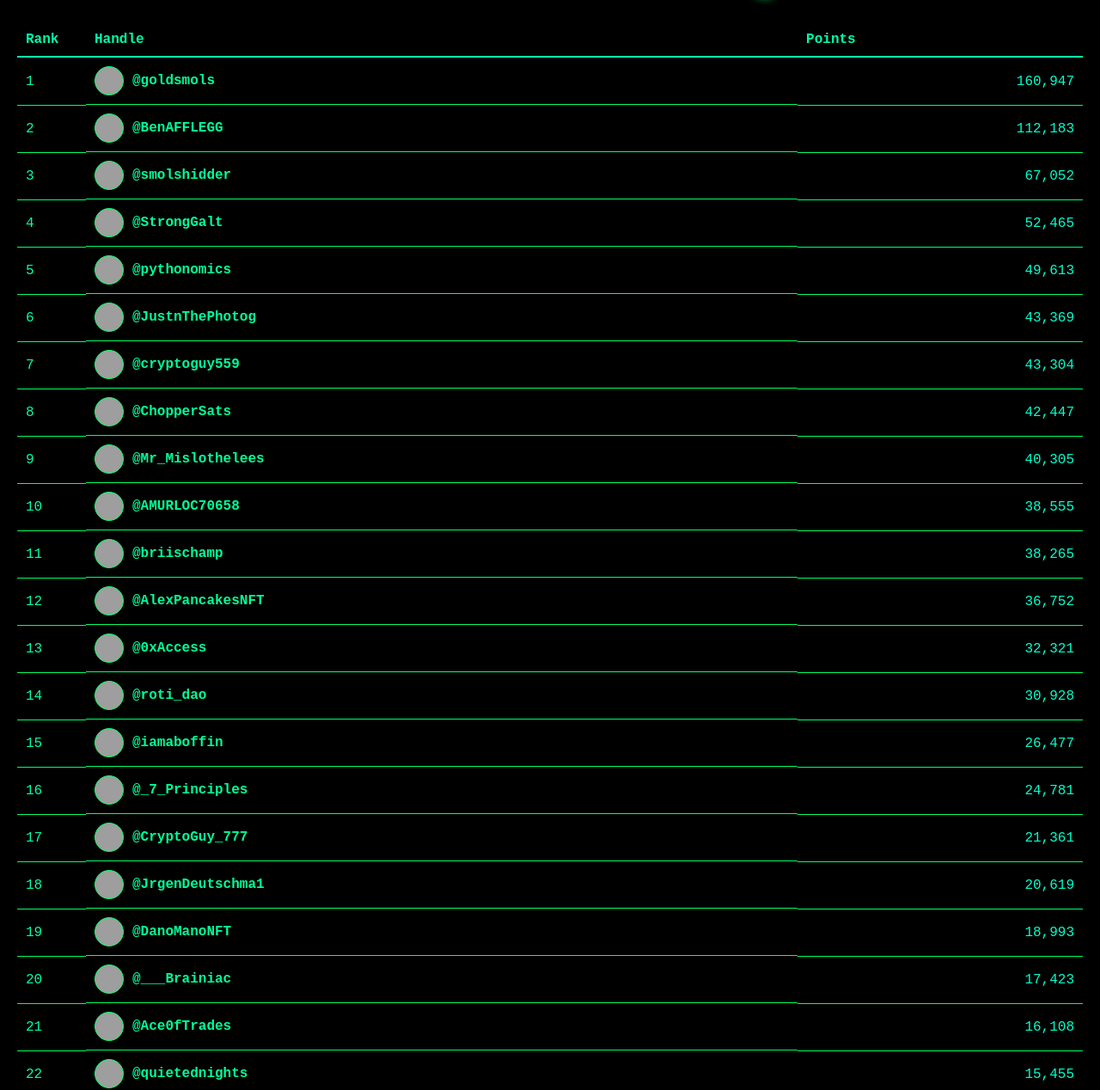
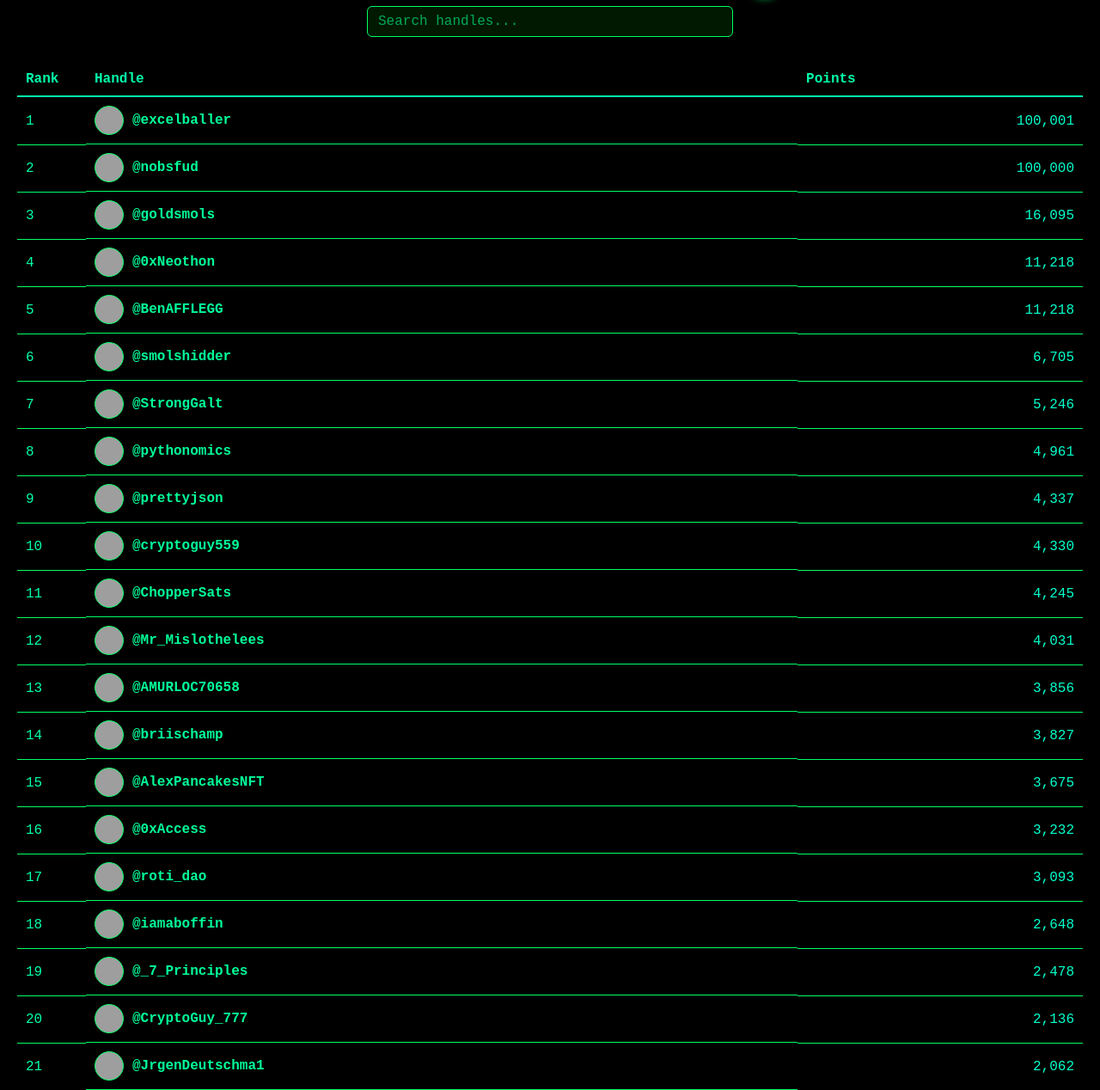
Before and after one commit to jsondevlin/nobspoints, a plain HTML site: page index.html in a window 1280 px wide. Shown: the part 81-1349 px from the top of the page at 86% size. Drawn offline with Linux system fonts and the light colour scheme; grey boxes are pictures that could not be loaded.

Commit message:
Update index.html

```diff
--- a/index.html
+++ b/index.html
@@ -1,8 +1,8 @@
 <!DOCTYPE html>
 <html lang="en">
 <head>
-  <meta charset="UTF-8">
-  <meta name="viewport" content="width=device-width, initial-scale=1.0">
+  <meta charset="UTF-8" />
+  <meta name="viewport" content="width=device-width, initial-scale=1.0" />
   <title>AVAX Nobs Points Tracker</title>
   <style>
     body {
@@ -17,8 +17,27 @@
       text-align: center;
       color: #00ff66;
       font-size: 2em;
-      margin-bottom: 30px;
+      margin-bottom: 10px;
       text-shadow: 0 0 10px #00ff66;
+    }
+
+    #search {
+      display: block;
+      margin: 0 auto 30px;
+      padding: 8px 12px;
+      font-size: 1rem;
+      font-family: "Courier New", monospace;
+      border: 1px solid #00ff66;
+      border-radius: 6px;
+      background-color: #001900;
+      color: #00ff66;
+      width: 90%;
+      max-width: 400px;
+      outline: none;
+    }
+
+    #search::placeholder {
+      color: #00aa55;
     }
 
     table {
@@ -68,6 +87,7 @@
       justify-content: center;
       color: #00ff66;
       font-size: 0.8rem;
+      flex-shrink: 0;
     }
 
     .points {
@@ -122,6 +142,8 @@
 <body>
   <h1>> AVAX Nobs Points Tracker<span class="terminal-blink"></span></h1>
 
+  <input type="text" id="search" placeholder="Search handles...">
+
   <table id="leaderboard">
     <thead>
       <tr>
@@ -135,56 +157,63 @@
 
   <script>
     const data = [
-      {"username": "goldsmols", "total_points": 1609468.8101522783},
-      {"username": "BenAFFLEGG", "total_points": 1121828.3898909907},
-      {"username": "smolshidder", "total_points": 670520.3414120768},
-      {"username": "StrongGalt", "total_points": 524645.5551082715},
-      {"username": "pythonomics", "total_points": 496128.8640336193},
-      {"username": "JustnThePhotog", "total_points": 433690.9134958425},
-      {"username": "cryptoguy559", "total_points": 433041.85721976485},
-      {"username": "ChopperSats", "total_points": 424469.29236007895},
-      {"username": "Mr_Mislothelees", "total_points": 403051.7610554536},
-      {"username": "AMURLOC70658", "total_points": 385554.8110176861},
-      {"username": "briischamp", "total_points": 382654.579485881},
-      {"username": "AlexPancakesNFT", "total_points": 367519.09631274693},
-      {"username": "0xAccess", "total_points": 323211.43859499844},
-      {"username": "roti_dao", "total_points": 309275.64387491136},
-      {"username": "iamaboffin", "total_points": 264770.96420274605},
-      {"username": "_7_Principles", "total_points": 247807.91380267037},
-      {"username": "CryptoGuy_777", "total_points": 213606.86868709812},
-      {"username": "JrgenDeutschma1", "total_points": 206187.82262753995},
-      {"username": "DanoManoNFT", "total_points": 189931.74126471006},
-      {"username": "___Brainiac", "total_points": 174231.72681668293},
-      {"username": "Ace0fTrades", "total_points": 161078.42307480756},
-      {"username": "quietednights", "total_points": 154545.46876273843},
-      {"username": "dukvik1", "total_points": 152115.33769026498},
-      {"username": "vade2d051", "total_points": 149915.70130886},
-      {"username": "ohhhhhYeeah", "total_points": 148926.51785021732},
-      {"username": "DJ_RUSTBUCKET", "total_points": 145068.0253347529},
-      {"username": "stogchog", "total_points": 144010.73301683975},
-      {"username": "time2domoney", "total_points": 140971.70749968587},
-      {"username": "nonamejames333", "total_points": 137817.15537991966},
-      {"username": "Shwaver", "total_points": 134787.771999212}
+      {"username": "excelballer", "total_points": 1000009.8101522783},
+      {"username": "nobsfud", "total_points": 1000001.8101522783},
+      {"username": "0xNeothon", "total_points": 112182.8101522783},
+      {"username": "goldsmols", "total_points": 160946.8101522783},
+      {"username": "BenAFFLEGG", "total_points": 112182.3898909907},
+      {"username": "smolshidder", "total_points": 67052.3414120768},
+      {"username": "StrongGalt", "total_points": 52464.5551082715},
+      {"username": "pythonomics", "total_points": 49612.8640336193},
+      {"username": "prettyjson", "total_points": 43369.9134958425},
+      {"username": "cryptoguy559", "total_points": 43304.85721976485},
+      {"username": "ChopperSats", "total_points": 42446.29236007895},
+      {"username": "Mr_Mislothelees", "total_points": 40305.7610554536},
+      {"username": "AMURLOC70658", "total_points": 38555.8110176861},
+      {"username": "briischamp", "total_points": 38265.579485881},
+      {"username": "AlexPancakesNFT", "total_points": 36751.09631274693},
+      {"username": "0xAccess", "total_points": 32321.43859499844},
+      {"username": "roti_dao", "total_points": 30927.64387491136},
+      {"username": "iamaboffin", "total_points": 26477.96420274605},
+      {"username": "_7_Principles", "total_points": 24780.91380267037},
+      {"username": "CryptoGuy_777", "total_points": 21360.86868709812},
+      {"username": "JrgenDeutschma1", "total_points": 20618.82262753995},
+      {"username": "DanoManoNFT", "total_points": 18993.74126471006},
+      {"username": "___Brainiac", "total_points": 17423.72681668293},
+      {"username": "Ace0fTrades", "total_points": 16107.42307480756},
+      {"username": "quietednights", "total_points": 15454.46876273843},
+      {"username": "dukvik1", "total_points": 15211.33769026498},
+      {"username": "vade2d051", "total_points": 14991.70130886},
+      {"username": "ohhhhhYeeah", "total_points": 14892.51785021732},
+      {"username": "DJ_RUSTBUCKET", "total_points": 14506.0253347529},
+      {"username": "stogchog", "total_points": 14401.73301683975},
+      {"username": "time2domoney", "total_points": 14097.70749968587},
+      {"username": "nonamejames333", "total_points": 13781.15537991966},
+      {"username": "Shwaver", "total_points": 13478.771999212}
     ];
 
-    // Sort leaderboard
     const leaderboard = data
       .map(d => ({ ...d, adjusted_points: d.total_points / 10 }))
       .sort((a, b) => b.adjusted_points - a.adjusted_points);
 
     const tbody = document.querySelector("#leaderboard tbody");
+    const searchInput = document.querySelector("#search");
 
-    leaderboard.forEach((item, index) => {
+    function renderTable(filter = "") {
+      tbody.innerHTML = "";
+      leaderboard
+        .filter(item => item.username.toLowerCase().includes(filter.toLowerCase()))
+        .forEach((item, index) => {
           const initials = item.username.slice(0, 2).toUpperCase();
           const avatarUrl = `https://unavatar.io/twitter/${item.username}`;
           const twitterUrl = `https://twitter.com/${item.username}`;
           const displayPoints = item.adjusted_points.toLocaleString(undefined, { maximumFractionDigits: 0 });
-
           const row = document.createElement("tr");
           row.innerHTML = `
             <td class="rank">${index + 1}</td>
             <td class="username">
-          <div class="avatar" style="background-image: url('${avatarUrl}'); background-size: cover;" onerror="this.style.backgroundImage='none'; this.textContent='${initials}'"></div>
+              <div class="avatar" style="background-image: url('${avatarUrl}'); background-size: cover;"
+                   onerror="this.style.backgroundImage='none'; this.textContent='${initials}'"></div>
               <a href="${twitterUrl}" target="_blank">@${item.username}</a>
               <div class="popup">Open Twitter → @${item.username}</div>
             </td>
@@ -192,6 +221,13 @@
           `;
           tbody.appendChild(row);
         });
+    }
+
+    renderTable();
+
+    searchInput.addEventListener("input", e => {
+      renderTable(e.target.value);
+    });
   </script>
 </body>
 </html>
```
Lines whose indentation alone changed are shown as unchanged.
